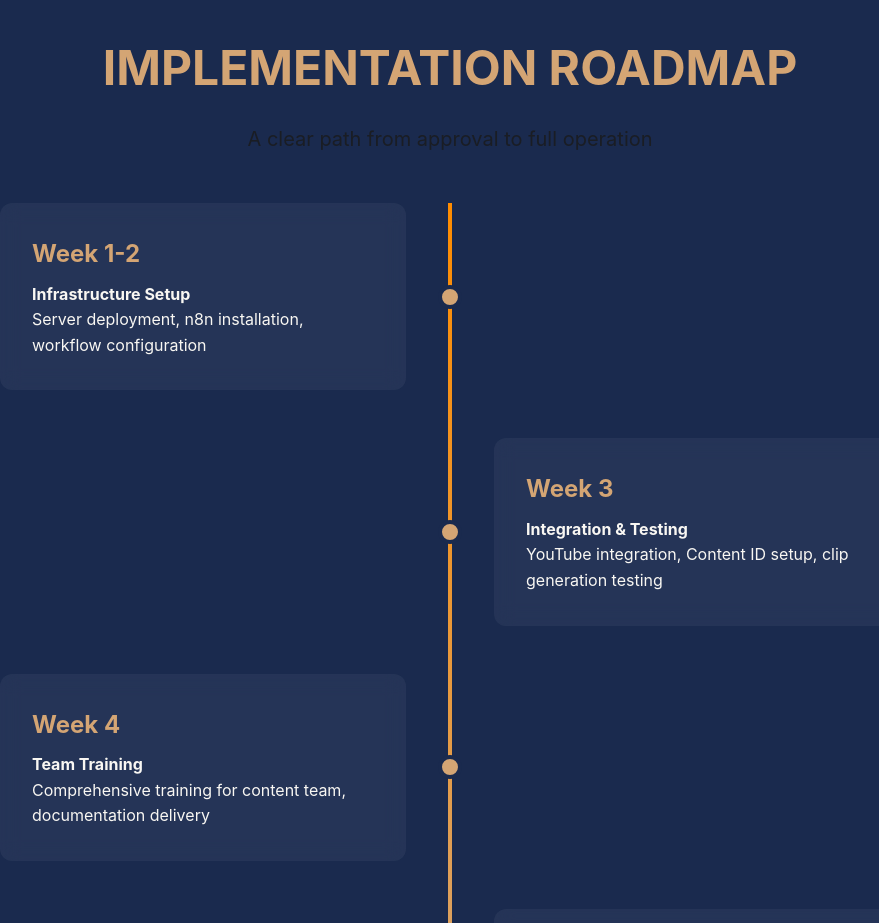
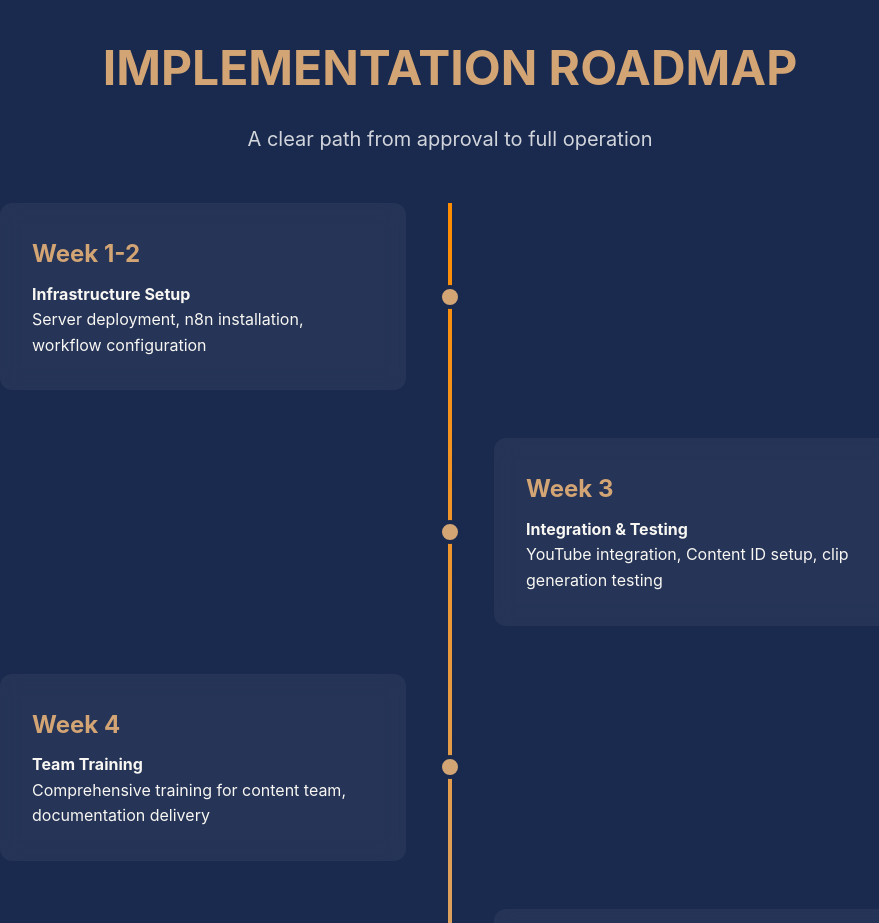
Before and after one commit to Tshiamo-ctrl/Lifeway-Protection-Plan, a plain HTML site: page index.html in a window 1280 px wide. Shown: the part 5420-6343 px from the top of the page, without its empty margins (190-1069 px from the left). Drawn offline with Linux system fonts and the light colour scheme.

Commit message:
fix(legability): Ensureing all text is in the same format and clearly visible.

```diff
--- a/index.html
+++ b/index.html
@@ -724,6 +724,10 @@
 
         .timeline-section .section-title {
             color: var(--gold);
+        }
+
+        .timeline-section .section-subtitle {
+            color: var(--white);
         }
 
         .timeline {
```
